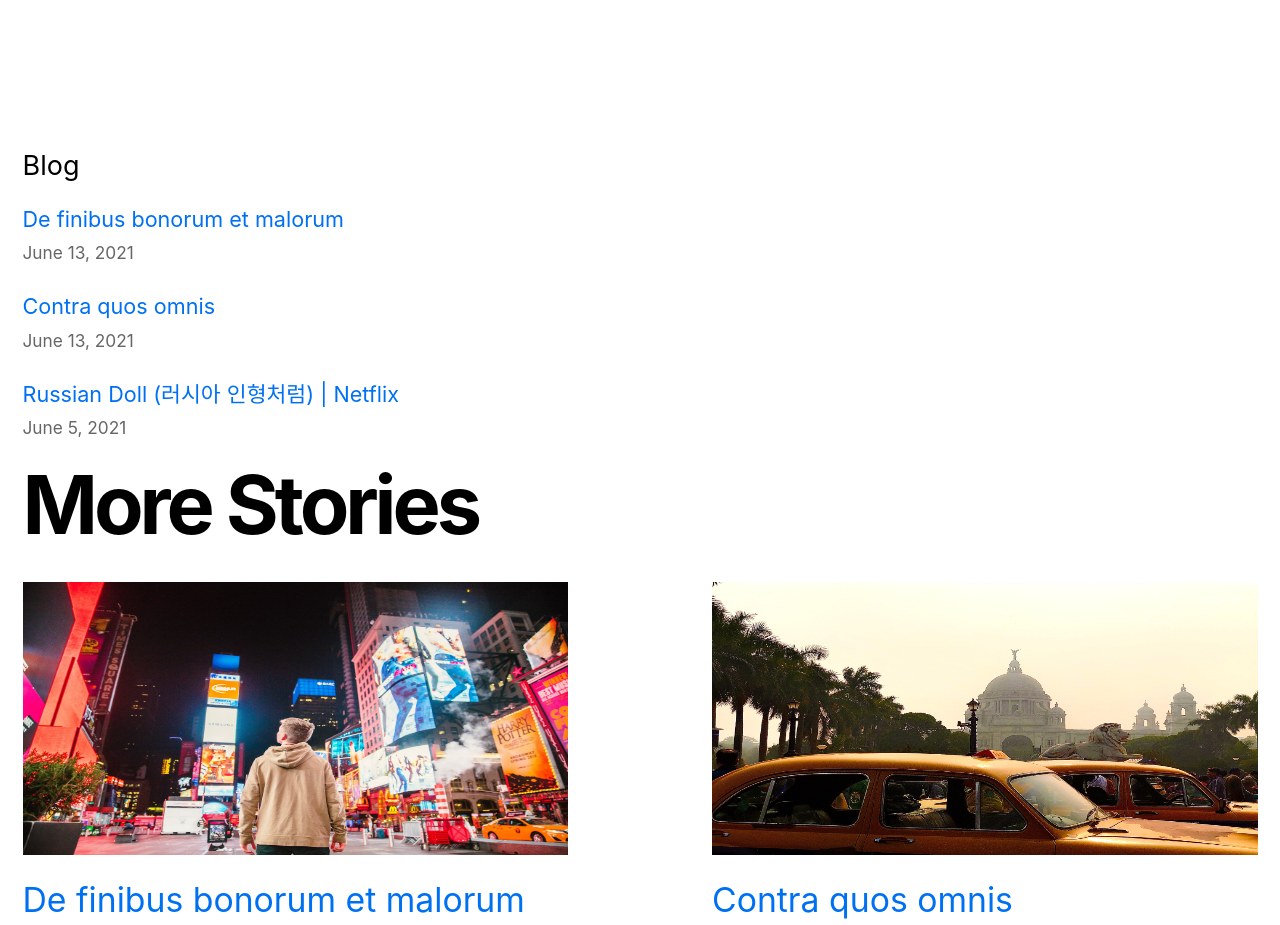
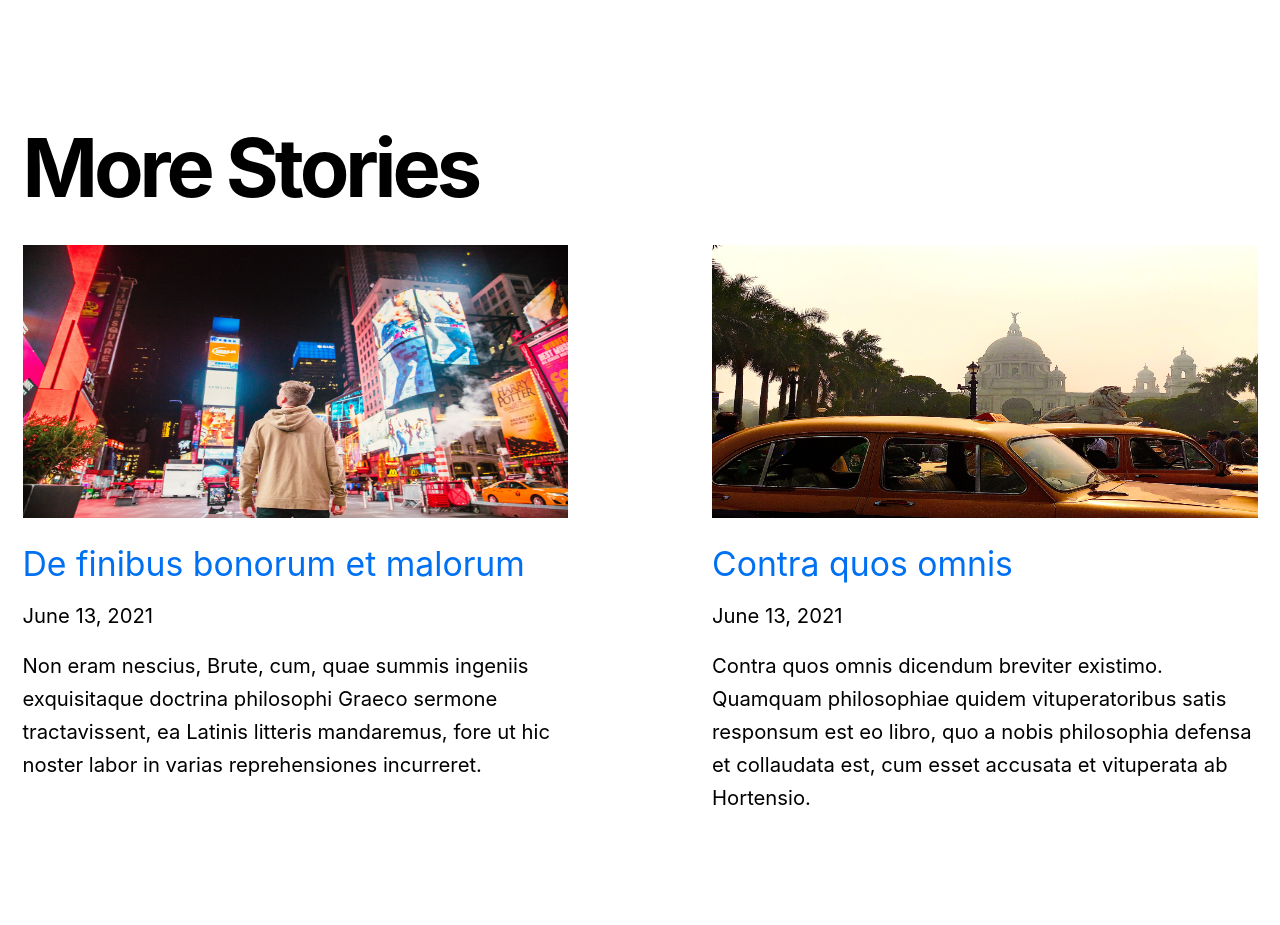
Before and after one commit to jeongahyi/nextjs-blog, a Next.js app: page / in a window 1280 px wide. Shown: the part 1443-2368 px from the top of the page. Built offline with nearby package versions, Linux system fonts and the light colour scheme.

Commit message:
Fix image click bug

```diff
--- a/components/cover-image.tsx
+++ b/components/cover-image.tsx
@@ -19,7 +19,7 @@
     return (
         <div className="sm:mx-0">
             {id ? (
-                <Link href="/posts/[id]">
+                <Link href={`/posts/${id}`}>
                     <a aria-label={title}>{image}</a>
                 </Link>
             ) : (
--- a/pages/index.tsx
+++ b/pages/index.tsx
@@ -1,12 +1,9 @@
 import Head from 'next/head'
-import Link from 'next/link'
-import DateFormatter from '../components/date-formatter'
 import Layout from '../components/layout'
 import Container from '../components/container'
 import Intro from '../components/intro'
 import HeroPost from '../components/hero-post'
 import MoreStories from '../components/more-stories'
-import utilStyles from '../styles/utils.module.css'
 import { getSortedPostsData } from '../lib/posts'
 import { GetStaticProps } from 'next'
 import { SITE_TITLE } from '../lib/constants'
@@ -38,23 +35,6 @@
             excerpt={heroPost.excerpt}
           />
         )}
-        <section className={`${utilStyles.headingMd} ${utilStyles.padding1px}`}>
-          <h2 className={utilStyles.headingLg}>Blog</h2>
-          <ul className={utilStyles.list}>
-            {allPostsData.map(({ id, date, title }) => (
-              <li className={utilStyles.listItem} key={id}>
-                <Link href={`/posts/${id}`}>
-                  <a>{title}</a>
-                </Link>
-                <br />
-                <small className={utilStyles.lightText}>
-                  <DateFormatter dateString={date} />
-                </small>
-              </li>
-            ))
-            }
-          </ul>
-        </section>
         {morePosts.length > 0 && <MoreStories posts={morePosts} />}
       </Container>
     </Layout>
```
